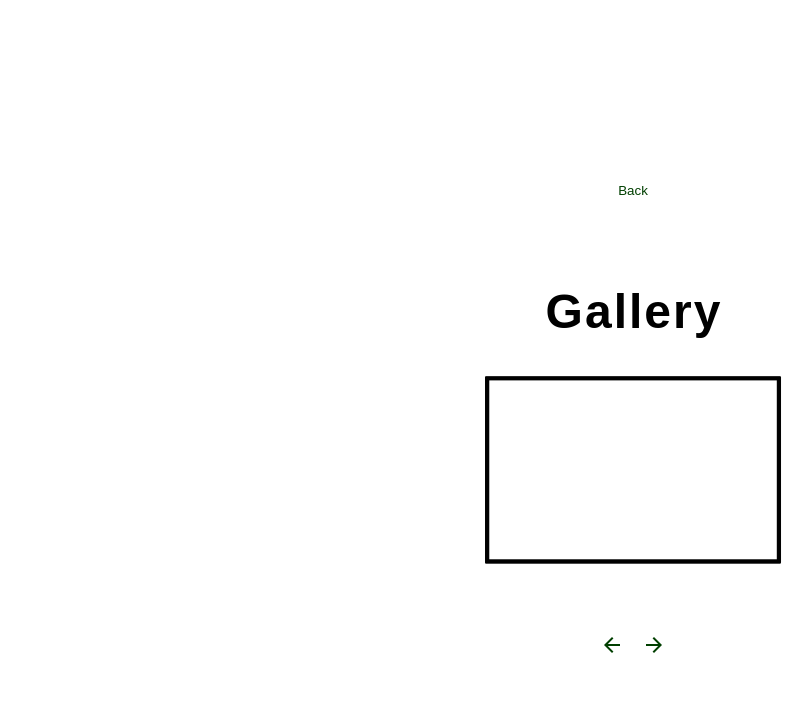
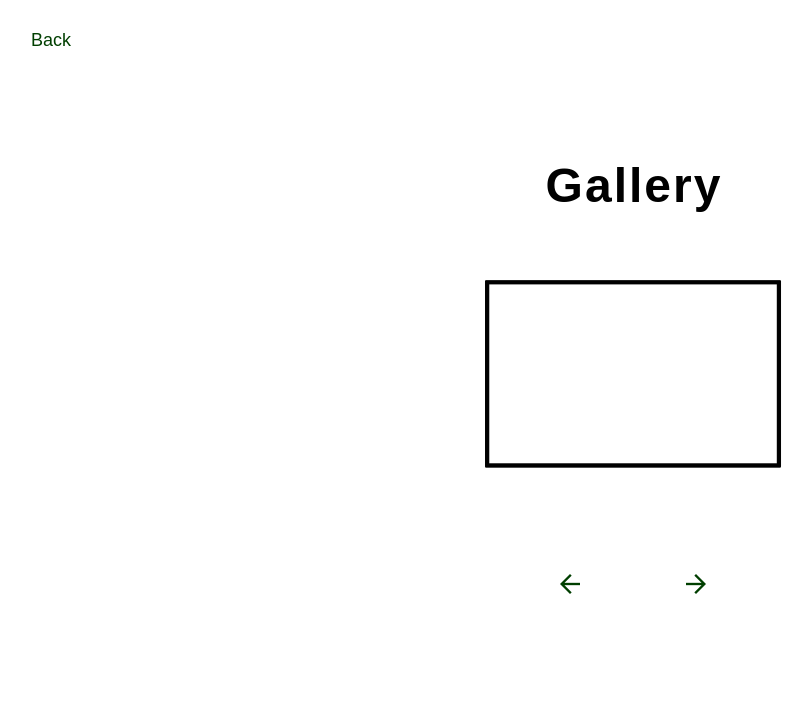
Before and after one commit to zachdyszelwcu/csc468project, a website: page frontend/camera.html in a window 1280 px wide. Shown: the whole page, without its empty margins (7-819 px from the left). Drawn offline with nearby package versions, Linux system fonts and the light colour scheme; no server answers.

Commit message:
Update style.css

```diff
--- a/frontend/style.css
+++ b/frontend/style.css
@@ -7,10 +7,16 @@ body {
     align-items: center;
 }
 
-h1 {
+.main-title {
     font-size: 3rem;
-    margin-bottom: -20px;
+    margin: 0 0 20px 0;
 }
+
+.gallery-title {
+    font-size: 3rem;
+    margin: 0 0 10px 0;
+}
+
 
 .Title span {
     display: inline-block;
@@ -18,6 +24,8 @@ h1 {
     position: relative;
     z-index: 1;
     transition: transform 0.2s ease, box-shadow 0.2s ease;
+    opacity: 0;
+    animation: fadeInGallery 1s ease-in forwards;
 }
 
 .Title span:hover {
@@ -70,6 +78,9 @@ button {
     background-color: #ffffff;
     border: none;
     cursor: pointer;
+
+    opacity: 0;
+    animation: fadeInGallery 2s ease-in forwards;
 }
 
 input[type="file"] {
@@ -90,6 +101,9 @@ input[type="file"] {
     background-color: #ffffff;
     border: none;
     cursor: pointer;
+
+    opacity: 0;
+    animation: fadeInGallery 2s ease-in forwards;
   }
 
   .custom-file-upload:hover {
@@ -137,6 +151,16 @@ body {
   text-align: center;
 }
 
+@keyframes fadeInGallery {
+  from {
+    opacity: 0;
+  }
+
+  to {
+    opacity: 1;
+  }
+}
+
 .scene {
   margin: 40px 0;
   position: relative;
@@ -178,18 +202,7 @@ body {
   object-fit: cover;
 }
 
-
-.carousel-options {
-  text-align: center;
-  position: relative;
-  z-index: 2;
-  flex-direction: row;
-  background: hsla(0, 0%, 100%, 0.8);
-}
-
-#gallery_buttons {
-    width: 50px;
-    height: 50px;
+.carousel-options #gallery_buttons {
 
     display: flex;
     justify-content: center;
@@ -203,3 +216,26 @@ body {
     border: none;
     cursor: pointer;
 }
+
+#gallery_buttons .material-symbols-outlined {
+    font-size: 30px;
+}
+
+.back-button {
+    position: fixed;
+    top: 20px;
+    left: 20px;
+
+    width: auto;
+    height: auto;
+    padding: 10px 18px;
+
+    color: #003f00;
+    background-color: #ffffff;
+    border: none;
+    cursor: pointer;
+
+    font-size: 18px;
+    text-decoration: none;
+    z-index: 1000;
+}
```
